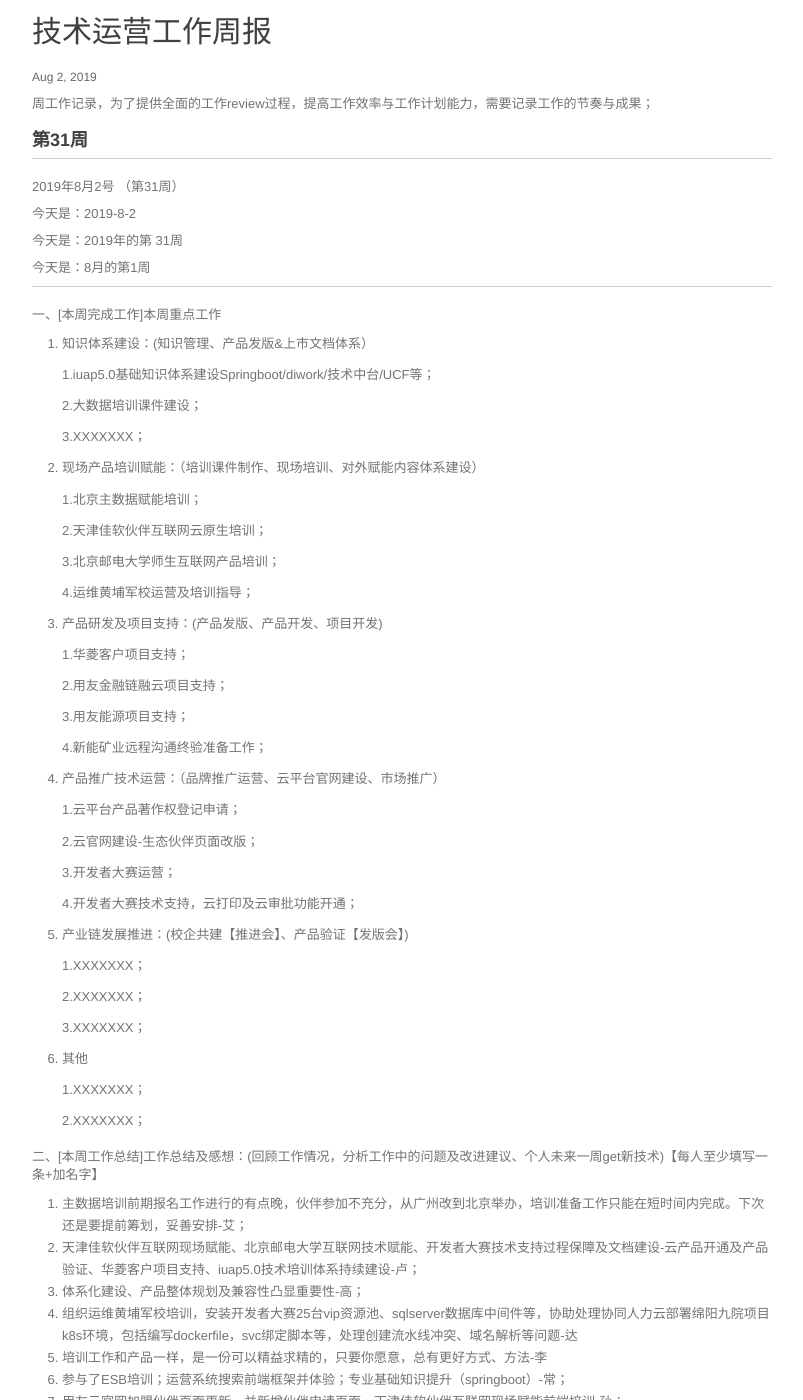
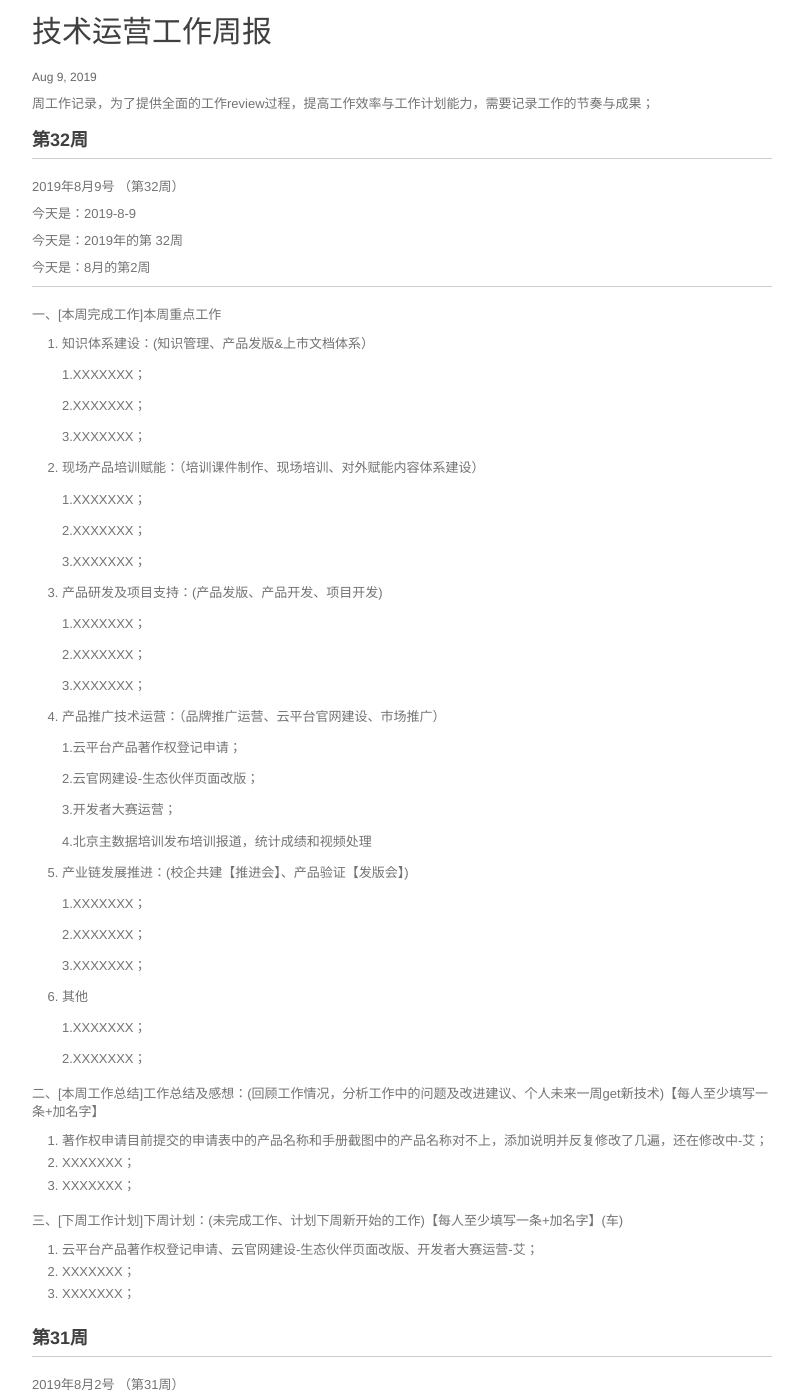
Before and after one commit to walllFlower/blog, a Jekyll site: the page built from _posts/2018-07-17-day_report_cxz.md, in a window 1280 px wide and 1400 px high, scrolled down 203 px. Shown: the whole window, without its empty margins (238-1041 px from the left). Built offline with Jekyll 4.4.1, drawn with Linux system fonts in a browser that asks for light colours; comment, search, counter and statistics services are not loaded.

Commit message:
Update 2018-07-17-day_report_cxz.md

```diff
--- a/_posts/2018-07-17-day_report_cxz.md
+++ b/_posts/2018-07-17-day_report_cxz.md
@@ -1,11 +1,90 @@
 ---
 layout: post
 title:  "技术运营工作周报"
-date:   2019-8-2 14:57:32
+date:   2019-8-9 14:57:32
 categories: 技术运营工作周报
 ---
 
 周工作记录，为了提供全面的工作review过程，提高工作效率与工作计划能力，需要记录工作的节奏与成果；
+
+###  第32周
+
+***
+
+2019年8月9号 （第32周）
+
+今天是：2019-8-9
+
+今天是：2019年的第 32周
+
+今天是：8月的第2周
+
+***
+
+一、[本周完成工作]本周重点工作
+
+1. 知识体系建设：(知识管理、产品发版&上市文档体系）
+
+    1.XXXXXXX；
+
+    2.XXXXXXX；
+
+    3.XXXXXXX；
+
+2. 现场产品培训赋能：（培训课件制作、现场培训、对外赋能内容体系建设）
+
+    1.XXXXXXX；
+
+    2.XXXXXXX；
+
+    3.XXXXXXX；
+
+
+3. 产品研发及项目支持：(产品发版、产品开发、项目开发)
+
+    1.XXXXXXX；
+
+    2.XXXXXXX；
+
+    3.XXXXXXX；
+
+
+4. 产品推广技术运营：（品牌推广运营、云平台官网建设、市场推广）
+
+    1.云平台产品著作权登记申请；
+
+    2.云官网建设-生态伙伴页面改版；
+
+    3.开发者大赛运营；
+
+    4.北京主数据培训发布培训报道，统计成绩和视频处理
+
+5. 产业链发展推进：(校企共建【推进会】、产品验证【发版会】)
+
+    1.XXXXXXX；
+
+    2.XXXXXXX；
+
+    3.XXXXXXX；
+
+6. 其他
+
+    1.XXXXXXX；
+
+    2.XXXXXXX；
+
+二、[本周工作总结]工作总结及感想：(回顾工作情况，分析工作中的问题及改进建议、个人未来一周get新技术)【每人至少填写一条+加名字】
+
+1. 著作权申请目前提交的申请表中的产品名称和手册截图中的产品名称对不上，添加说明并反复修改了几遍，还在修改中-艾；
+2. XXXXXXX；
+3. XXXXXXX；
+
+三、[下周工作计划]下周计划：(未完成工作、计划下周新开始的工作)【每人至少填写一条+加名字】(车)
+
+1. 云平台产品著作权登记申请、云官网建设-生态伙伴页面改版、开发者大赛运营-艾；
+2. XXXXXXX；
+3. XXXXXXX；
+
 
 ###  第31周
 
```
